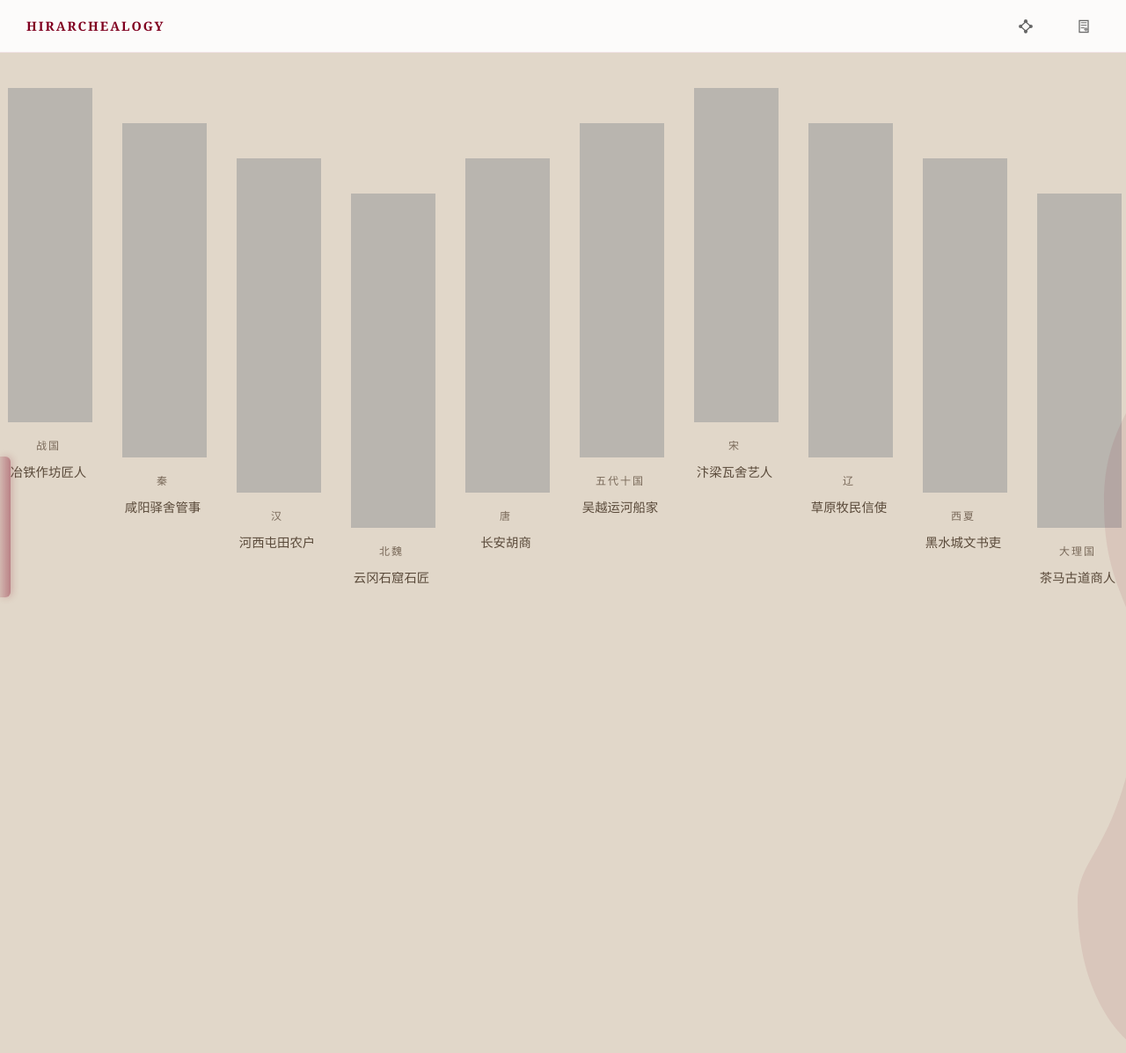
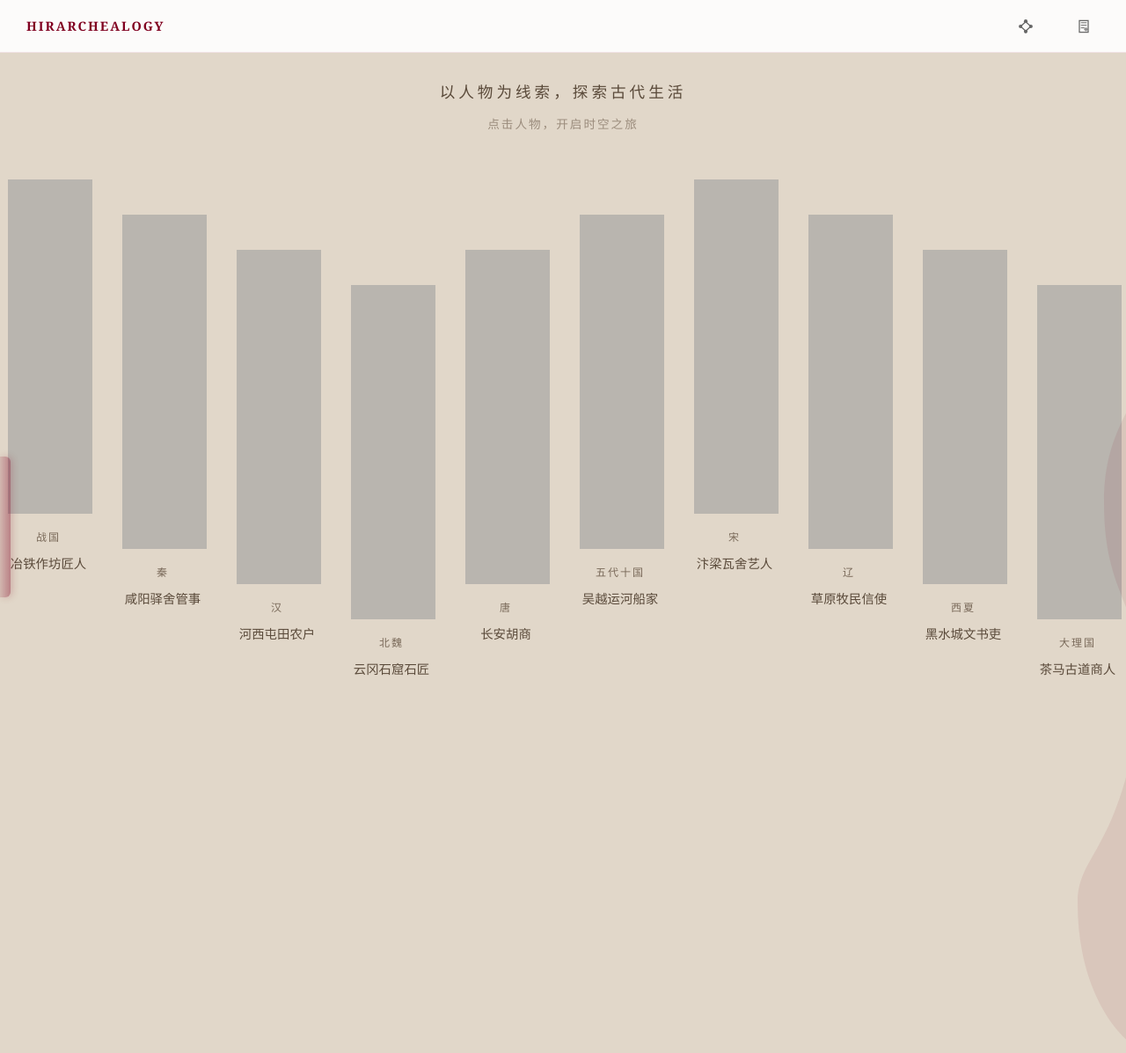
Before and after one commit to relHIGH/hirarchealogy, a Jekyll site: the page built from docs/生民卷/index.md, in a window 1280 px wide. Shown: the whole page at 88% size. Built offline with Jekyll 4.4.1, drawn with Linux system fonts in a browser that asks for light colours.

Commit message:
生民卷首页添加引导文字，头部图标悬停改为卷轴竖向标签

```diff
--- a/_layouts/default.html
+++ b/_layouts/default.html
@@ -20,8 +20,44 @@
     .header-icon { color: #666; text-decoration: none; display: flex; align-items: center; justify-content: center; width: 36px; height: 36px; border-radius: 50%; transition: all 0.3s ease; position: relative; }
     .header-icon:hover { color: var(--accent); transform: scale(1.1); }
     .header-icon svg { width: 20px; height: 20px; fill: currentColor; flex-shrink: 0; }
-    .header-icon-label { position: absolute; top: 100%; left: 50%; transform: translateX(-50%); margin-top: 8px; font-size: 11px; white-space: nowrap; opacity: 0; visibility: hidden; transition: all 0.3s ease; pointer-events: none; color: var(--accent); background: rgba(128,0,32,0.1); padding: 4px 10px; border-radius: 4px; }
     .header-icon:hover .header-icon-label { opacity: 1; visibility: visible; }
+
+    /* 卷轴式竖向标签 */
+    .header-icon-label {
+      position: absolute;
+      top: 50%;
+      left: 50%;
+      transform: translate(-50%, -50%);
+      font-size: 12px;
+      white-space: nowrap;
+      opacity: 0;
+      visibility: hidden;
+      transition: all 0.3s ease;
+      pointer-events: none;
+      color: var(--accent);
+      background: linear-gradient(to bottom, rgba(255,250,240,0.95), rgba(240,230,220,0.95));
+      border: 1px solid rgba(128,0,32,0.15);
+      border-radius: 4px;
+      padding: 12px 6px;
+      writing-mode: vertical-rl;
+      text-orientation: upright;
+      letter-spacing: 4px;
+      box-shadow: 0 4px 12px rgba(0,0,0,0.1);
+      z-index: 100;
+      font-family: "Songti SC", serif;
+    }
+    .header-icon-label::before {
+      content: '';
+      position: absolute;
+      top: -4px;
+      left: 50%;
+      transform: translateX(-50%);
+      width: 0;
+      height: 0;
+      border-left: 4px solid transparent;
+      border-right: 4px solid transparent;
+      border-bottom: 4px solid rgba(255,250,240,0.95);
+    }
 
     .main-wrapper { display: flex; height: calc(100vh - 60px); position: relative; overflow: hidden; }
     #sidebar-container {
--- a/docs/生民卷/index.md
+++ b/docs/生民卷/index.md
@@ -4,6 +4,11 @@ title: 生民卷
 ---
 
 <div class="shengmin-dark-page">
+  <div class="shengmin-intro">
+    <p>以人物为线索，探索古代生活</p>
+    <p class="shengmin-hint">点击人物，开启时空之旅</p>
+  </div>
+
   <div class="character-row">
     <a href="./炉青/" class="char-item" data-char="炉青">
       <div class="char-img" style="background-position: 0% 0%;"></div>
@@ -121,6 +126,28 @@ body:has(.shengmin-dark-page) #trajectory-line {
   color: #3d3d3d;
   display: flex;
   flex-direction: column;
+}
+
+/* 引导文字 */
+.shengmin-intro {
+  text-align: center;
+  padding: 30px 20px 10px;
+}
+
+.shengmin-intro p {
+  font-family: "Songti SC", serif;
+  font-size: 1.1rem;
+  color: #5a4a3a;
+  letter-spacing: 4px;
+  margin: 0;
+}
+
+.shengmin-intro .shengmin-hint {
+  font-size: 0.85rem;
+  color: #8a7a6a;
+  letter-spacing: 2px;
+  margin-top: 8px;
+  opacity: 0.8;
 }
 
 .shengmin-header {
```
Also changed, not shown: images/截屏2026-03-16 14.24.39.png (added), 1 other file.
